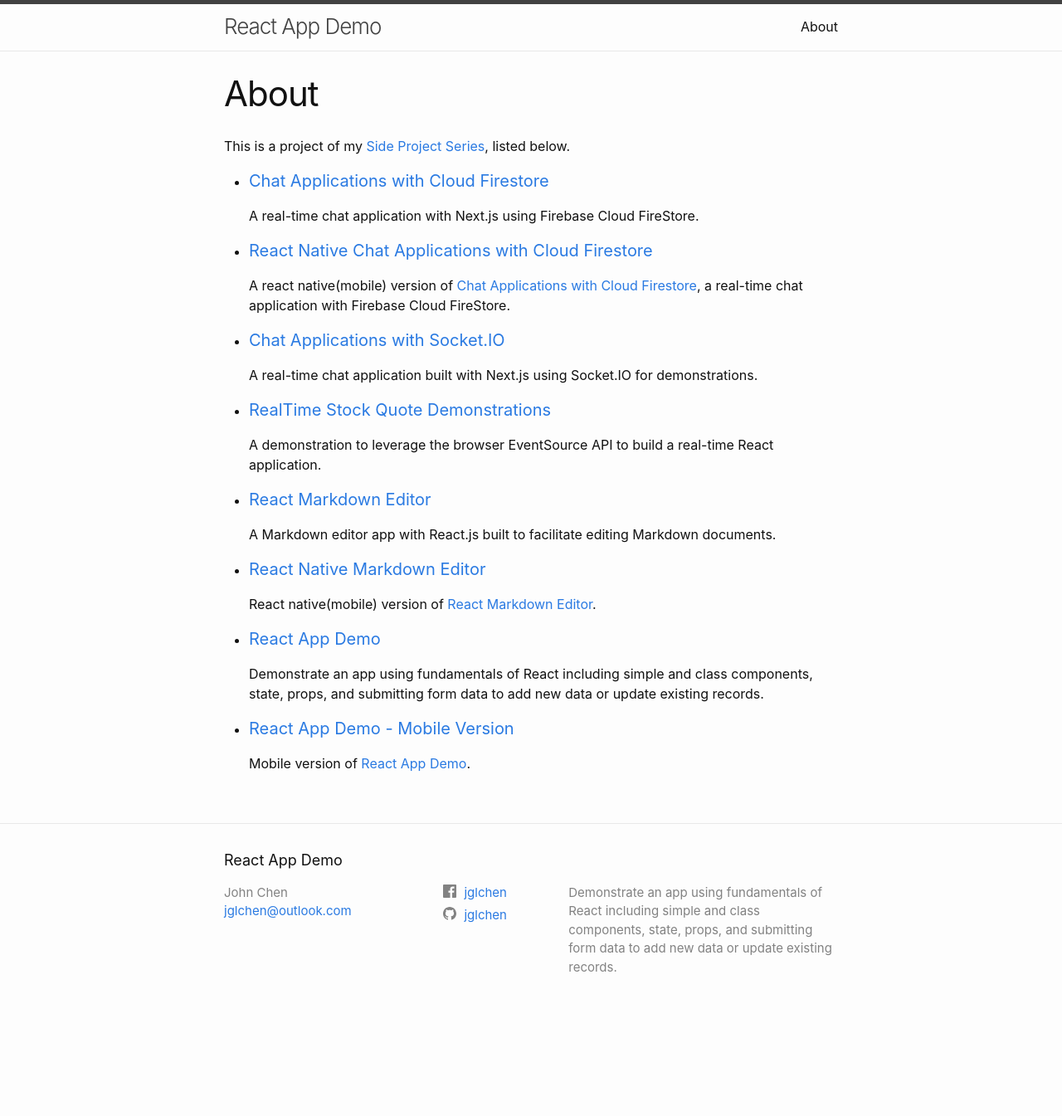
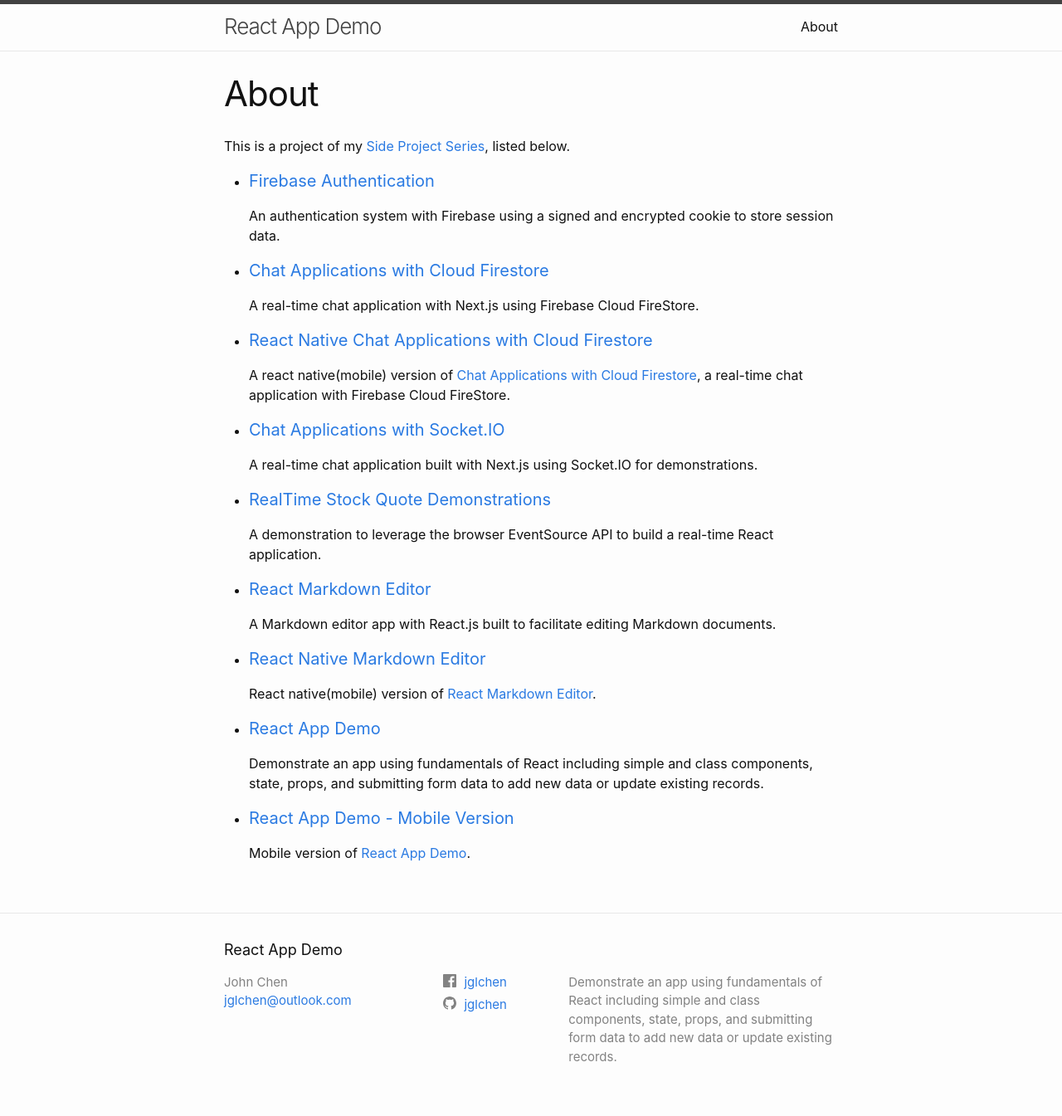
Before and after one commit to jglchen/react-app-demo, a Jekyll site: the page built from about.md, in a window 1280 px wide. Shown: the whole page at 83% size. Built offline with Jekyll 4.4.1, drawn with Linux system fonts in a browser that asks for light colours; before the commit the page ends 1237 px from its top, so only the background shows below that.

Commit message:
Update about.md

```diff
--- a/about.md
+++ b/about.md
@@ -5,6 +5,9 @@
 ---
 
 This is a project of my [Side Project Series](https://jglchen.github.io/), listed below.
+
+- #### [Firebase Authentication](https://jglchen.github.io/firebase-auth/)
+    An authentication system with Firebase using a signed and encrypted cookie to store session data.
 
 - #### [Chat Applications with Cloud Firestore](https://jglchen.github.io/firestore-realtime-chat/)
     A real-time chat application with Next.js using Firebase Cloud FireStore.
```
